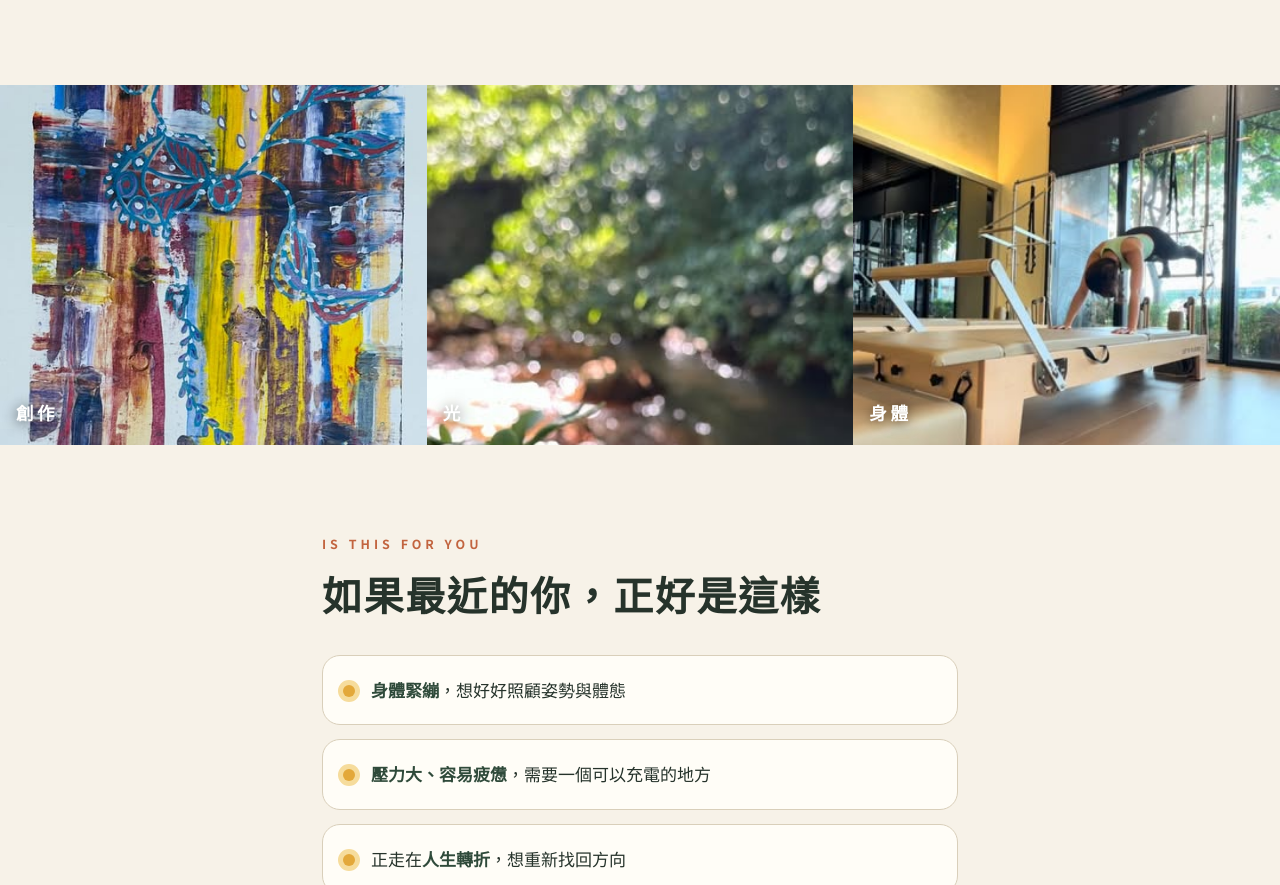
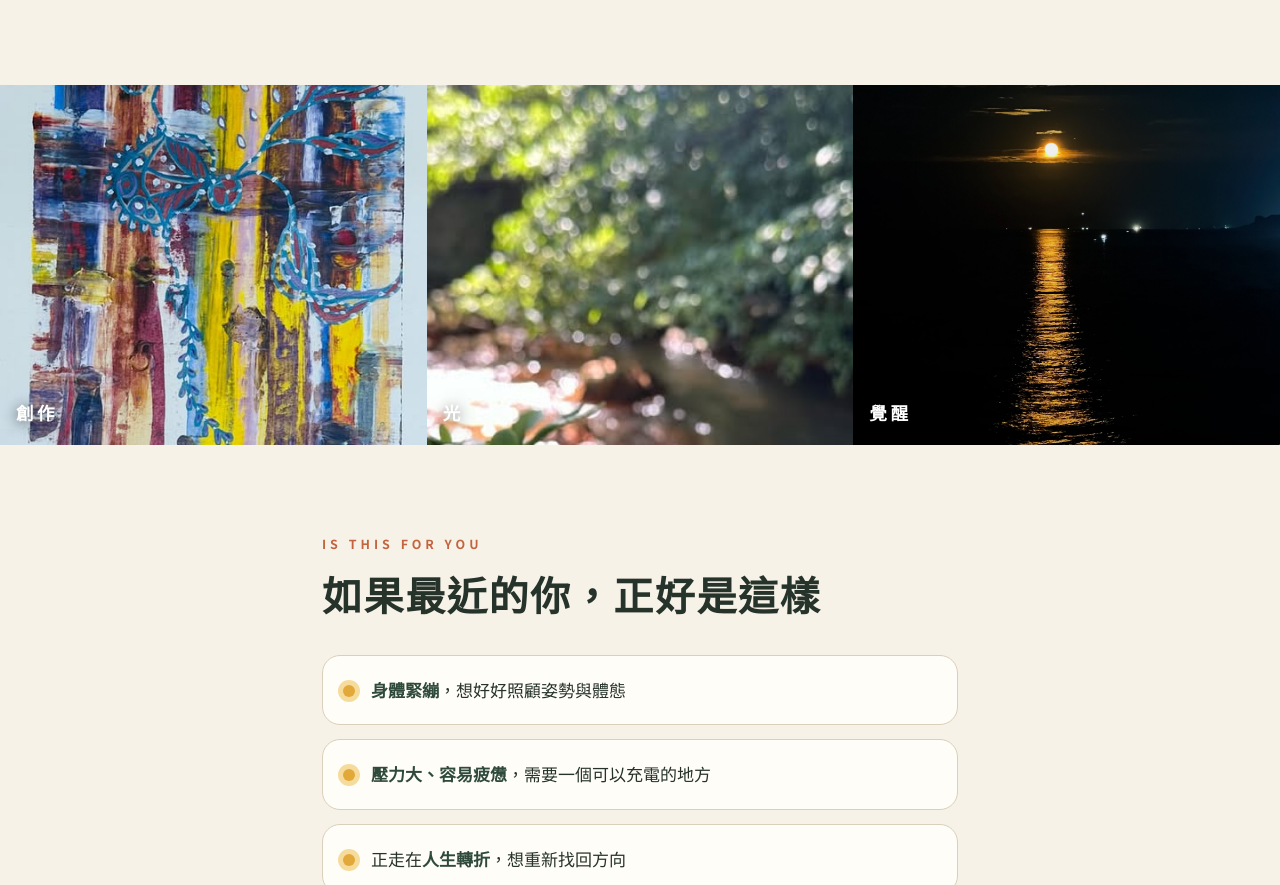
Before and after one commit to growinbodyjourney/interestform, a plain HTML site: page index.html in a window 1280 px wide. Shown: the part 2979-3864 px from the top of the page. Drawn offline with Linux system fonts and the light colour scheme.

Commit message:
Update index.html

```diff
--- a/index.html
+++ b/index.html
@@ -345,7 +345,7 @@ footer a{color:var(--sun-soft)}
     <!-- 可放入照片：images/photo-1.jpg、photo-2.jpg、photo-3.jpg -->
     <div class="b1"><img src="https://growinbodyjourney.github.io/interestform/images/art.jpg" alt="光合作用工作坊的藝術療癒創作：以秋天為題的彩色抽象畫" loading="lazy" onerror="this.remove()"><span class="cap">創作</span></div>
     <div class="b2"><img src="https://growinbodyjourney.github.io/interestform/images/leaf.jpg" alt="陽光灑在溪邊綠葉上，象徵光合作用" loading="lazy" style="object-position:50% 12%" onerror="this.remove()"><span class="cap">光</span></div>
-    <div class="b3"><img src="https://growinbodyjourney.github.io/interestform/images/reformer.jpg" alt="Ariel 在 Reformer 核心床上進行器械皮拉提斯練習" loading="lazy" style="object-position:50% 40%" onerror="this.remove()"><span class="cap">身體</span></div>
+    <div class="b3"><img src="https://growinbodyjourney.github.io/interestform/images/CarlJung.jpg" alt="讓自己發光走在屬於我的道路上" loading="lazy" style="object-position:50% 40%" onerror="this.remove()"><span class="cap">覺醒</span></div>
   </div>
 </section>
 
```
